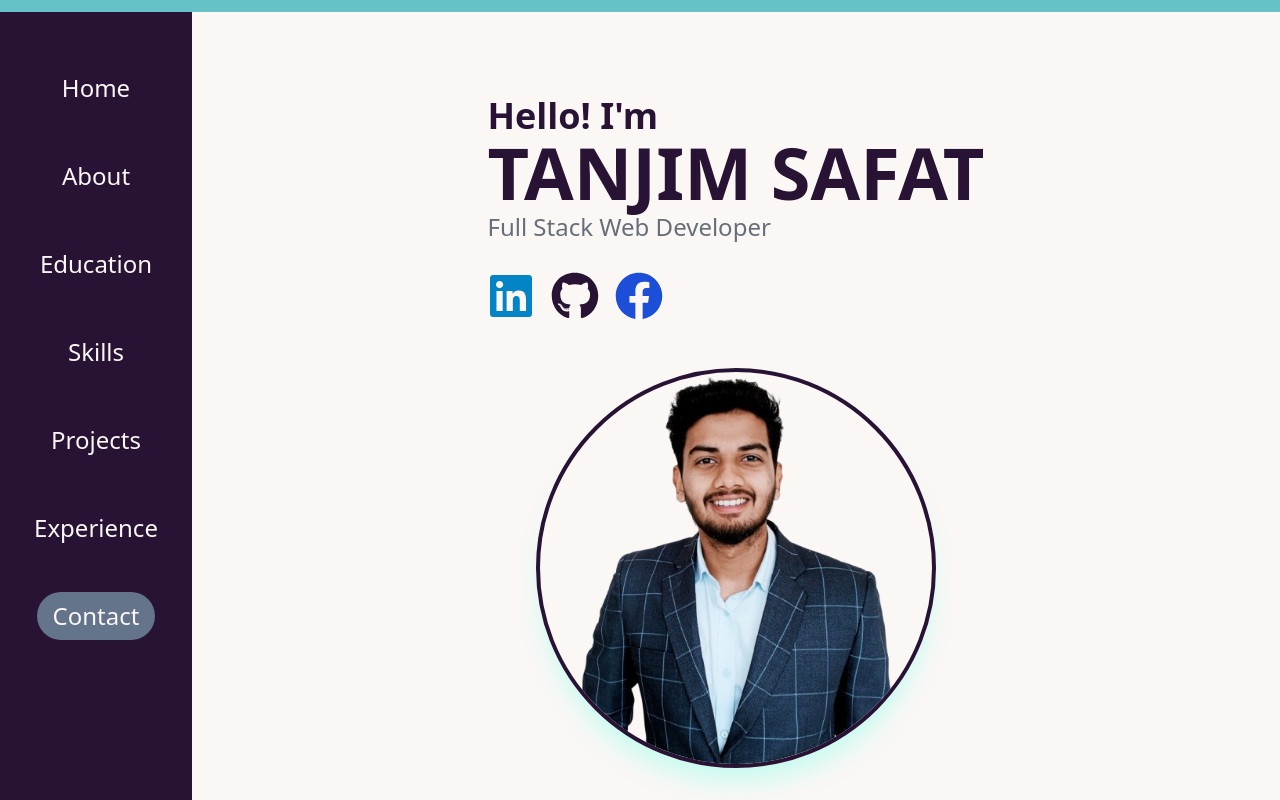
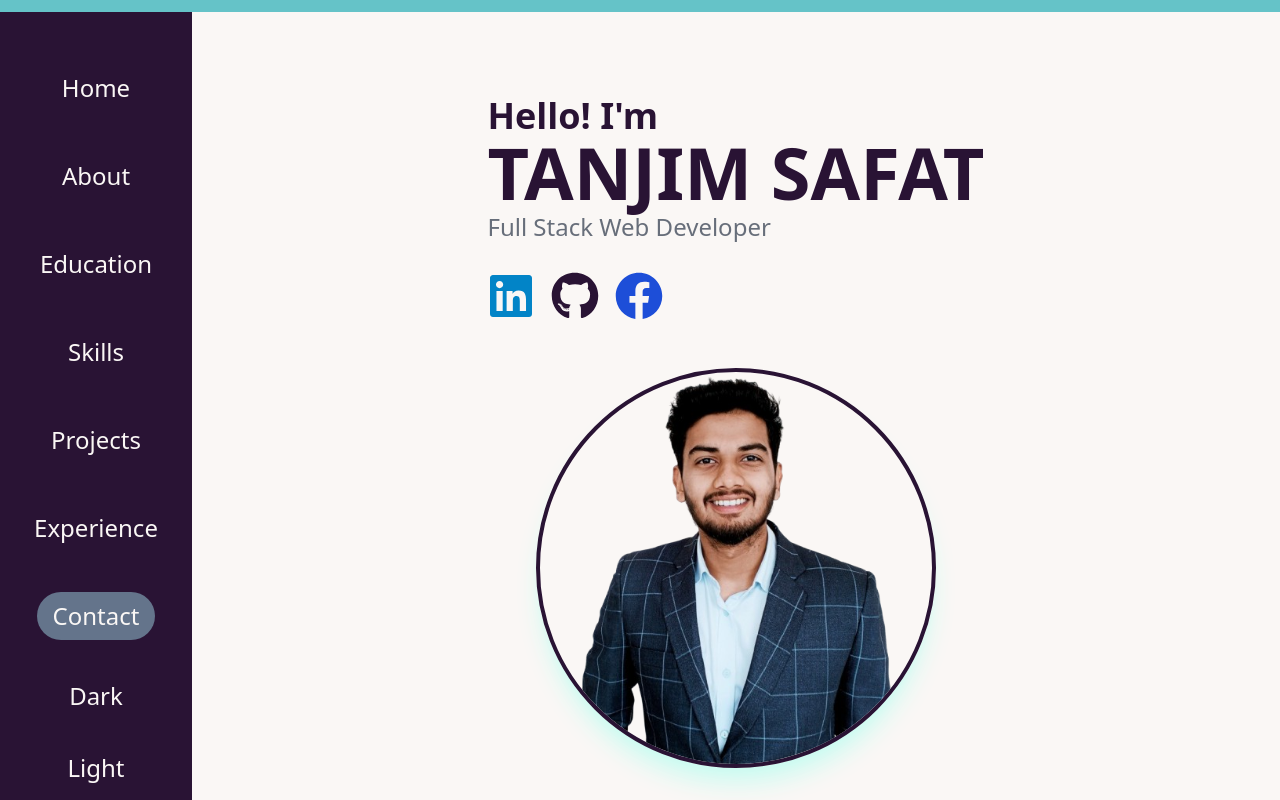
Before and after one commit to safatgeek/my_portfolio_website, a Next.js app: page / in a window 1280 px wide. Shown: the top 800 px of the page. Built offline with nearby package versions, Linux system fonts and the light colour scheme.

Commit message:
Dark mode-Light mode done

```diff
--- a/src/app/components/Sidebar.tsx
+++ b/src/app/components/Sidebar.tsx
@@ -1,7 +1,9 @@
 "use client"
 
+import { ThemeContext } from "@/context/ThemeContext";
 import { useActiveSection, useTimeOfLastClick } from "@/store/store"
 import { motion } from "framer-motion"
+import { useContext } from "react";
 
 const sections = [
   { name: "Home", id: "home" },
@@ -14,7 +16,11 @@ const sections = [
 ];
 
 const Sidebar = () => {
+
+  const {changeTheme} = useContext(ThemeContext)
+
   const { setActiveSectionName, activeSectionName } = useActiveSection();
+
   const { setTimeOfLastClick } = useTimeOfLastClick();
 
   return (
@@ -36,7 +42,10 @@ const Sidebar = () => {
           >
             {section.name}
           </motion.a>
+
         ))}
+        <button onClick={() => changeTheme("dark")}>Dark</button>
+        <button onClick={() => changeTheme("cupcake")}>Light</button>
       </div>
 
       {/* Mobile Navbar */}
--- a/src/app/layout.tsx
+++ b/src/app/layout.tsx
@@ -2,6 +2,8 @@ import type { Metadata } from "next";
 import { Geist, Geist_Mono } from "next/font/google";
 import "./globals.css";
 import Sidebar from "./components/Sidebar";
+import ClientThemeWrapper from "@/context/ClientThemeWrapper";
+import { ThemeProvider } from "@/context/ThemeContext";
 
 const geistSans = Geist({
   variable: "--font-geist-sans",
@@ -24,16 +26,19 @@ export default function RootLayout({
   children: React.ReactNode;
 }>) {
   return (
-    <html lang="en" data-theme="cupcake">
+    <html lang="en">
       <body
         className={`${geistSans.variable} ${geistMono.variable} antialiased`}
       >
-        <div className="">
-          <Sidebar />
-          {children}
+        <ThemeProvider>
+          <ClientThemeWrapper>
+            <div className="">
+              <Sidebar />
+              {children}
 
-        </div>
-
+            </div>
+          </ClientThemeWrapper>
+        </ThemeProvider>
       </body>
     </html>
   );
--- /dev/null
+++ b/src/context/ClientThemeWrapper.tsx
@@ -0,0 +1,10 @@
+"use client"
+
+import { useContext } from "react"
+import { ThemeContext } from "./ThemeContext"
+
+export default function ClientThemeWrapper({ children }: any) {
+    const { theme } = useContext(ThemeContext);
+
+    return <div data-theme={theme}>{children}</div>
+}
--- /dev/null
+++ b/src/context/ThemeContext.tsx
@@ -0,0 +1,39 @@
+"use client"
+
+import { createContext, useEffect, useState } from "react"
+
+interface ThemeContextType {
+    theme: string;
+    changeTheme: (theme: string) => void
+}
+
+export const ThemeContext = createContext<ThemeContextType> ({
+    theme: "cupcake",
+    changeTheme: () => {}
+});
+
+export const ThemeProvider = ({children}: any) => {
+    const [theme, setTheme] = useState("cupcake");
+    const [isMounted, setIsMounted] = useState(false);
+
+    useEffect(() => {
+        setIsMounted(true);
+        const storedTheme = localStorage.getItem("theme") || "cupcake";
+        setTheme(storedTheme);
+    }, [])
+
+    if (!isMounted) {
+        return <div>Loading...</div>
+    }
+
+    const changeTheme = (theme: string) => {
+        setTheme(theme);
+        localStorage.setItem("theme", theme);
+    }
+
+    return (
+        <ThemeContext.Provider value={{ theme, changeTheme }}>
+            {children}
+        </ThemeContext.Provider>
+    )
+}
```
